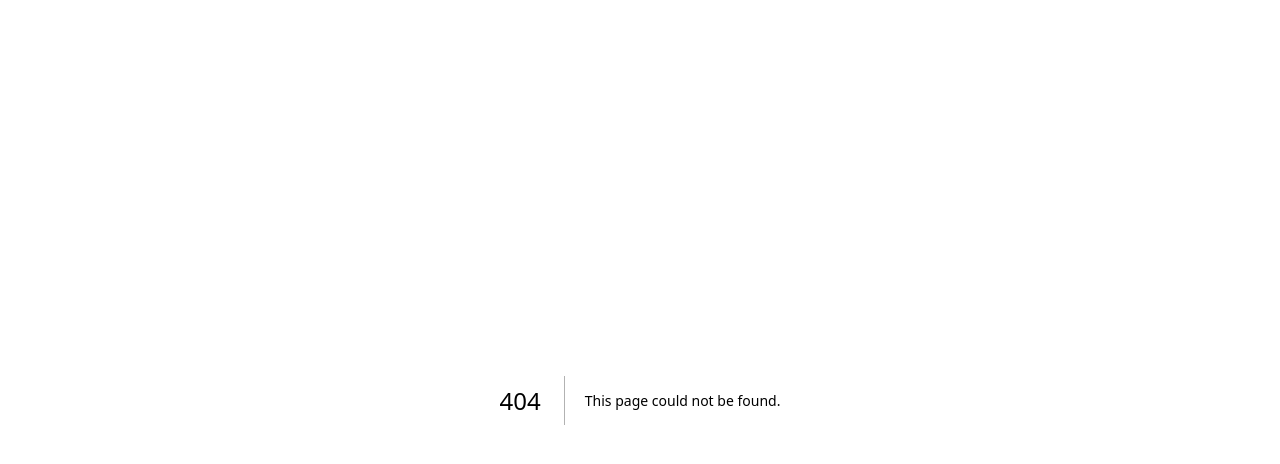
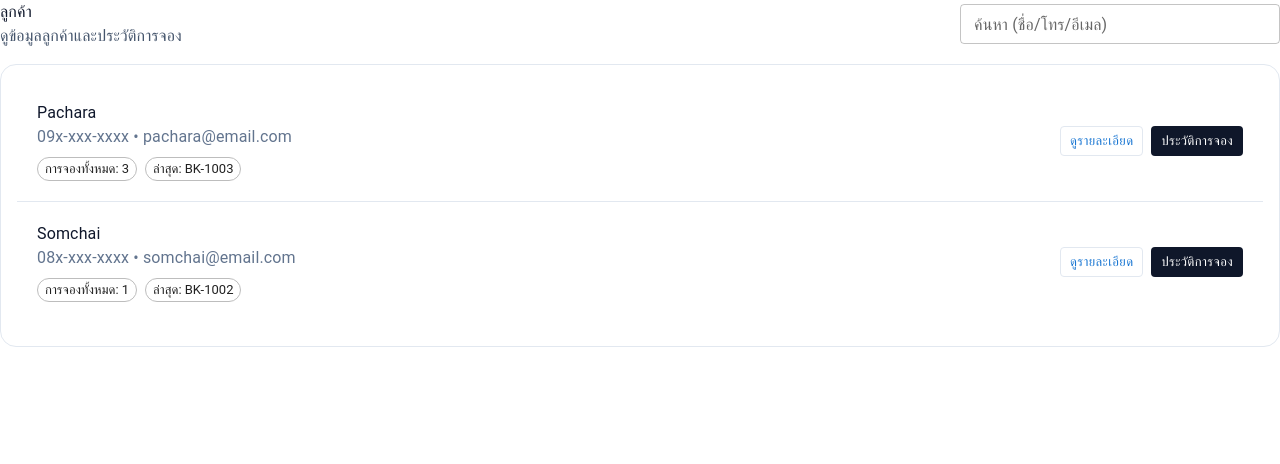
Before and after one commit to Pachared42/RentFlow-Admin-Dashboard, a Next.js app: page /admin/customers in a window 1280 px wide. Before the commit this address had no page. Shown: the top 464 px of the page. Built offline with nearby package versions, Linux system fonts and the light colour scheme.

Commit message:
Create page.tsx

```diff
--- /dev/null
+++ b/app/admin/customers/page.tsx
@@ -0,0 +1,79 @@
+"use client";
+
+import { Box, Card, CardContent, Typography, Stack, TextField, Divider, Chip, Button } from "@mui/material";
+import * as React from "react";
+
+type CustomerRow = {
+    id: string;
+    name: string;
+    phone: string;
+    email: string;
+    totalBookings: number;
+    lastBookingId?: string;
+};
+
+const SEED: CustomerRow[] = [
+    { id: "u1", name: "Pachara", phone: "09x-xxx-xxxx", email: "pachara@email.com", totalBookings: 3, lastBookingId: "BK-1003" },
+    { id: "u2", name: "Somchai", phone: "08x-xxx-xxxx", email: "somchai@email.com", totalBookings: 1, lastBookingId: "BK-1002" },
+];
+
+export default function AdminCustomersPage() {
+    const [q, setQ] = React.useState("");
+
+    const rows = React.useMemo(() => {
+        return SEED.filter((r) => !q || r.name.toLowerCase().includes(q.toLowerCase()) || r.phone.includes(q) || r.email.toLowerCase().includes(q.toLowerCase()));
+    }, [q]);
+
+    return (
+        <Box className="grid gap-4">
+            <Stack direction={{ xs: "column", md: "row" }} spacing={2} className="items-start md:items-center justify-between">
+                <Box>
+                    <Typography className="text-xl font-extrabold text-slate-900">ลูกค้า</Typography>
+                    <Typography className="text-sm text-slate-600">ดูข้อมูลลูกค้าและประวัติการจอง</Typography>
+                </Box>
+                <TextField size="small" label="ค้นหา (ชื่อ/โทร/อีเมล)" value={q} onChange={(e) => setQ(e.target.value)} className="w-full md:w-[320px]" />
+            </Stack>
+
+            <Card elevation={0} className="rounded-2xl! border border-slate-200 bg-white">
+                <CardContent className="p-0">
+                    {rows.map((c, idx) => (
+                        <Box key={c.id}>
+                            <Box className="p-4 sm:p-5">
+                                <Stack direction={{ xs: "column", md: "row" }} spacing={2} className="items-start md:items-center justify-between">
+                                    <Box>
+                                        <Typography className="text-sm font-bold text-slate-900">{c.name}</Typography>
+                                        <Typography className="mt-1 text-xs text-slate-500">{c.phone} • {c.email}</Typography>
+                                        <Stack direction="row" spacing={1} className="mt-2 items-center">
+                                            <Chip size="small" label={`การจองทั้งหมด: ${c.totalBookings}`} variant="outlined" />
+                                            {c.lastBookingId ? <Chip size="small" label={`ล่าสุด: ${c.lastBookingId}`} variant="outlined" /> : null}
+                                        </Stack>
+                                    </Box>
+
+                                    <Stack direction="row" spacing={1} className="justify-end w-full md:w-auto">
+                                        <Button size="small" variant="outlined" sx={{ textTransform: "none", borderColor: "rgb(226 232 240)" }}>
+                                            ดูรายละเอียด
+                                        </Button>
+                                        <Button
+                                            size="small"
+                                            variant="contained"
+                                            sx={{ textTransform: "none", bgcolor: "rgb(15 23 42)", boxShadow: "none", "&:hover": { bgcolor: "rgb(2 6 23)", boxShadow: "none" } }}
+                                        >
+                                            ประวัติการจอง
+                                        </Button>
+                                    </Stack>
+                                </Stack>
+                            </Box>
+                            {idx !== rows.length - 1 ? <Divider className="border-slate-200!" /> : null}
+                        </Box>
+                    ))}
+
+                    {!rows.length ? (
+                        <Box className="p-8 text-center">
+                            <Typography className="text-sm text-slate-600">ไม่พบข้อมูลลูกค้า</Typography>
+                        </Box>
+                    ) : null}
+                </CardContent>
+            </Card>
+        </Box>
+    );
+}
```
